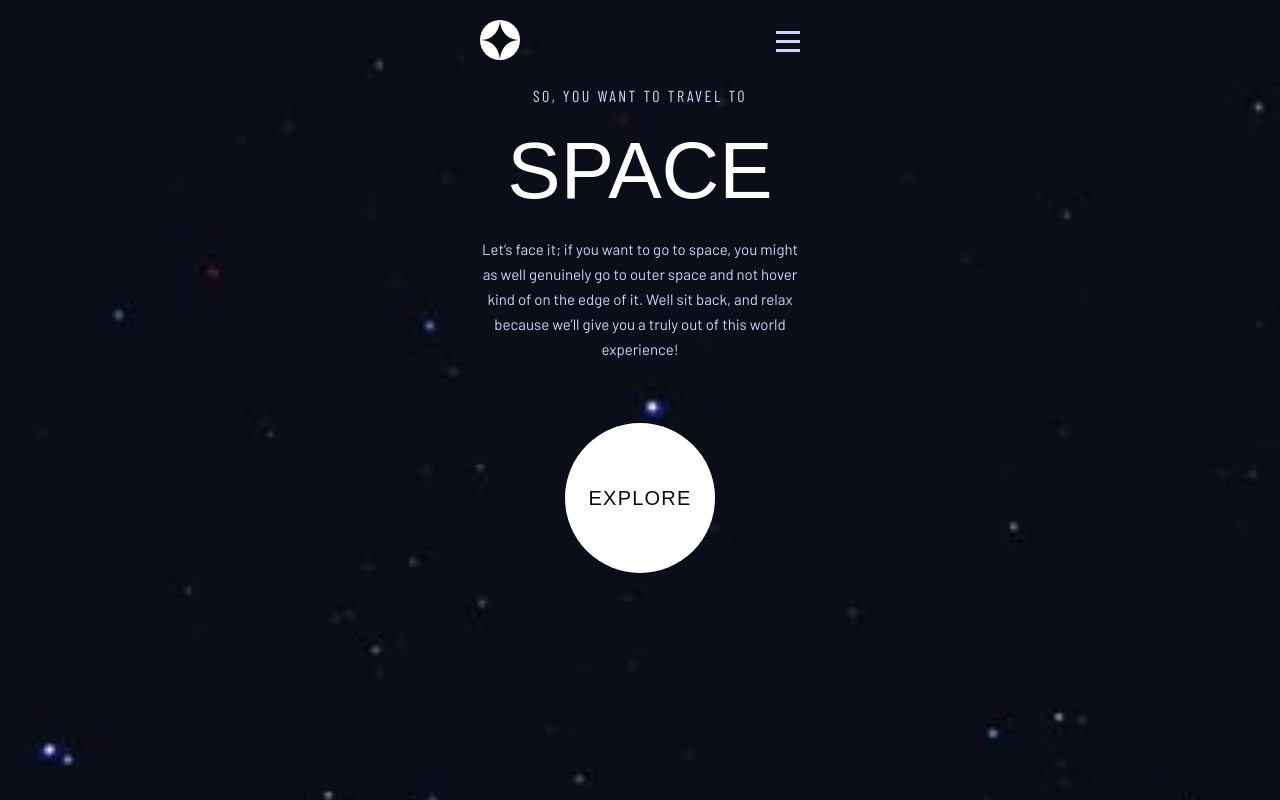
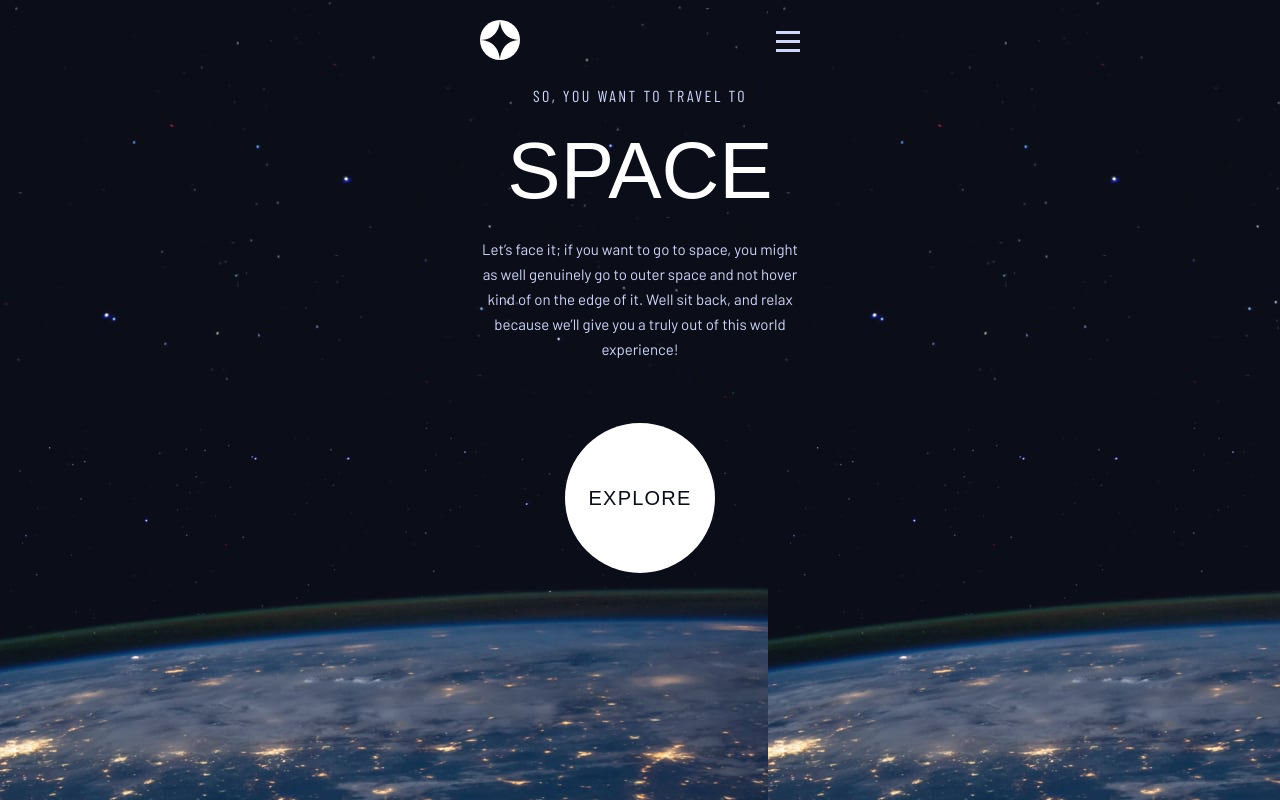
Before and after one commit to BlessSinister/space_in_your_self, a React (Create React App) app: page / in a window 1280 px wide. Built offline with nearby package versions, Linux system fonts and the light colour scheme; a web font is replaced by a local one.

Commit message:
create_tablet_design

```diff
--- a/src/pages/Crew/crew.module.css
+++ b/src/pages/Crew/crew.module.css
@@ -1,7 +1,7 @@
 .container {
   background: url('../../../public/assets/crew/background-crew-mobile.jpg');
   background-repeat: no-repeat;
-  background-size: cover;
+  background-size: 100% 100%;
   display: flex;
   flex-direction: column;
   align-items: center;
--- a/src/pages/Destination/destination.module.css
+++ b/src/pages/Destination/destination.module.css
@@ -1,7 +1,7 @@
 .container {
   background: url('../../../public/assets/destination/background-destination-mobile.jpg');
   background-repeat: no-repeat;
-  background-size: cover;
+  background-size: 100% 100%;
   display: flex;
   flex-direction: column;
   align-items: center;
--- a/src/pages/Home/home.module.css
+++ b/src/pages/Home/home.module.css
@@ -1,10 +1,16 @@
 .container {
   background: url('../../../public/assets/home/background-home-mobile.jpg');
   background-repeat: no-repeat;
-  background-size: cover;
+  background-size: 100% 100%;
   height: 100vh;
   display: flex;
   flex-direction: column;
   align-items: center;
   max-width: 100%;
 }
+
+@media (min-width: 768px) {
+  .container {
+    background: url('../../../public/assets/home/background-home-tablet.jpg');
+  }
+}
--- a/src/pages/Technology/technology.module.css
+++ b/src/pages/Technology/technology.module.css
@@ -1,7 +1,7 @@
 .container {
   background: url('../../../public/assets/technology/background-technology-mobile.jpg');
   background-repeat: no-repeat;
-  background-size: cover;
+  background-size: 100% 100%;
   height: 66.7rem;
   display: flex;
   flex-direction: column;
```
